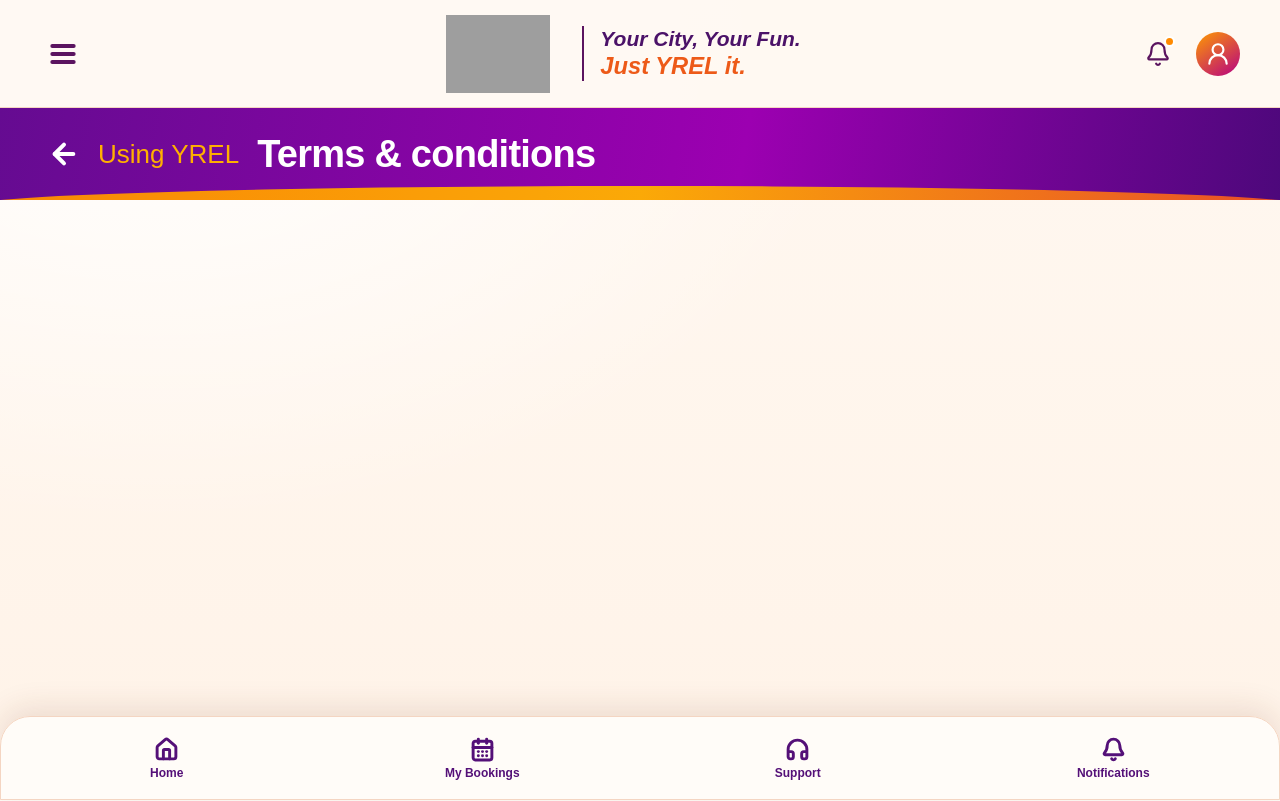
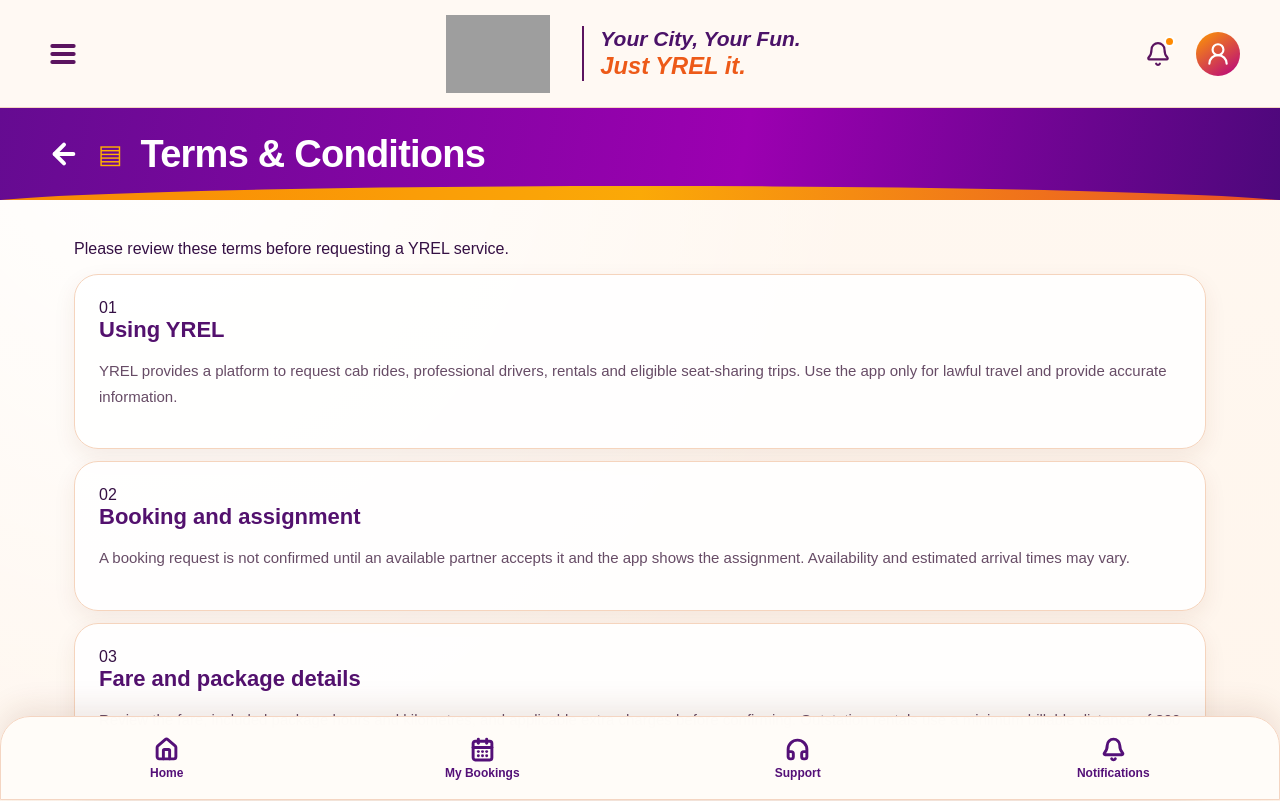
Before and after one commit to samratsihimoge-eng/YREL, a Next.js app: page /terms-and-conditions in a window 1280 px wide. Shown: the top 801 px of the page. Built offline with nearby package versions, Linux system fonts and the light colour scheme; grey boxes are pictures that could not be loaded.

Commit message:
Implement approved YREL page layout and content

```diff
--- a/app/terms-and-conditions/page.tsx
+++ b/app/terms-and-conditions/page.tsx
@@ -1,9 +1,3 @@
 import InfoPage from "@/app/components/InfoPage";
-export default function Page(){return <InfoPage eyebrow="Using YREL" title="Terms & conditions" intro="These service terms explain the basic responsibilities involved when you use YREL to request a ride, driver or rental." sections={[
-{title:"Bookings",body:"Provide accurate pickup, destination, date, time and service details. A booking request is not an assignment until a YREL partner accepts it and the app shows the assignment."},
-{title:"Fare estimates",body:"Displayed estimates are based on the trip details and selected service. Final amounts can vary where the actual route, waiting, package limits or additional usage affect the service. Applicable charges should be shown before confirmation or communicated through the booking."},
-{title:"Customer responsibilities",body:"Be ready at the pickup point, provide accurate information, treat partners respectfully and follow applicable road and safety requirements."},
-{title:"Partner responsibilities",body:"The assigned partner is responsible for providing the accepted service professionally, keeping required vehicle and licence documents valid and updating trip status accurately."},
-{title:"Payments",body:"Customers pay the driver or partner directly after the trip using Cash or UPI. YREL customer bookings do not require a prepaid customer wallet."},
-{title:"Account controls",body:"YREL may review accounts and restrict access where there is misuse, safety risk or a breach of these terms. Account deletion requests are subject to Admin review."}
-]}/>}
+const sections=[["Using YREL","YREL provides a platform to request cab rides, professional drivers, rentals and eligible seat-sharing trips. Use the app only for lawful travel and provide accurate information."],["Booking and assignment","A booking request is not confirmed until an available partner accepts it and the app shows the assignment. Availability and estimated arrival times may vary."],["Fare and package details","Review the fare, included package hours and kilometres, and applicable extra charges before confirming. Outstation rentals use a minimum billable distance of 300 km per day."],["Customer responsibilities","Be present at the pickup point, keep your contact details current, treat partners respectfully and follow safety instructions."],["Payment","Customers pay the assigned driver or partner directly after the trip by Cash or UPI. YREL customer bookings do not require a prepaid customer wallet."],["Account access","YREL may restrict accounts where there is misuse, safety risk or a breach of these terms. Account deletion requests are subject to Admin review."]];
+export default function Page(){return <InfoPage eyebrow="▤" title="Terms & Conditions"><p className="yrel-policy-intro">Please review these terms before requesting a YREL service.</p>{sections.map(([h,p],i)=><article className="yrel-policy-card" key={h}><span className="yrel-policy-num">{String(i+1).padStart(2,"0")}</span><h2>{h}</h2><p>{p}</p></article>)}</InfoPage>}
```
